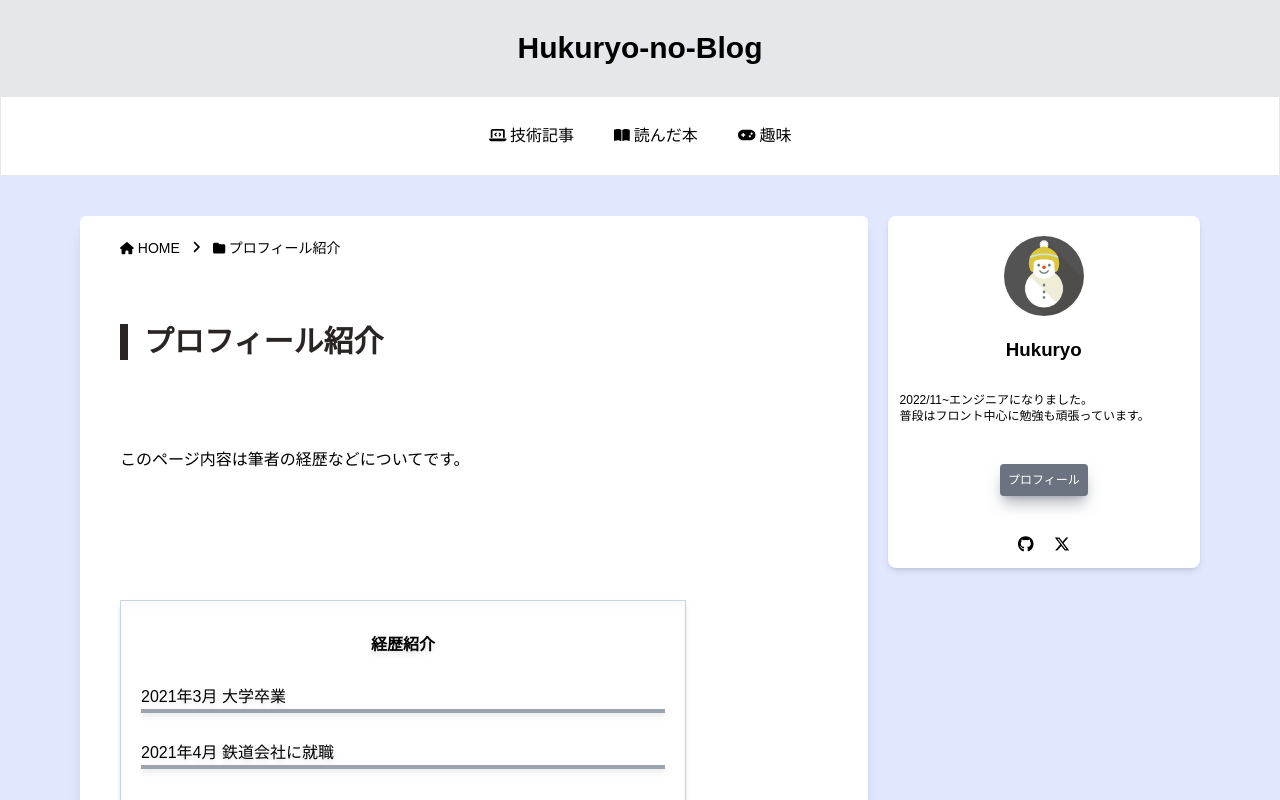
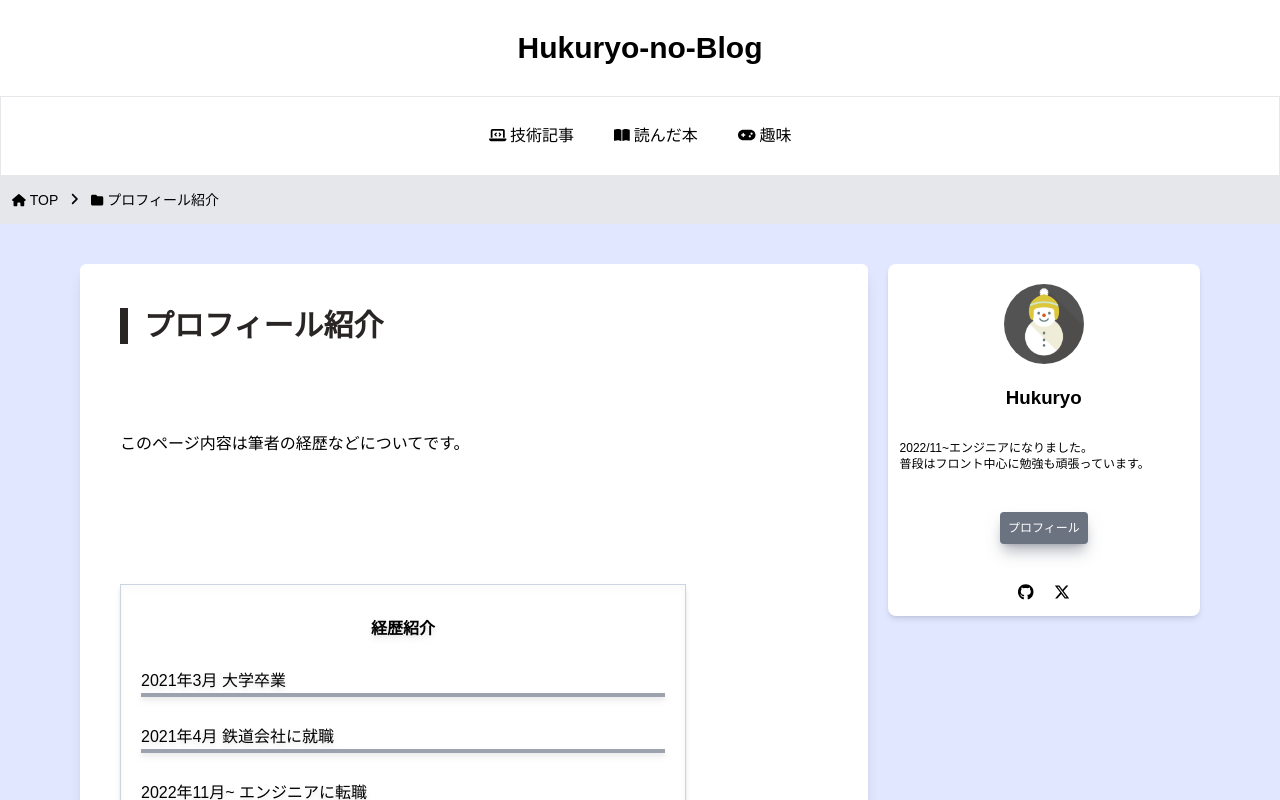
Before and after one commit to hukuryo/Hukuryo-Blog, a Next.js app: page /profile in a window 1280 px wide. Shown: the top 800 px of the page. Built offline with nearby package versions, Linux system fonts and the light colour scheme.

Commit message:
レイアウト修正

```diff
--- a/components/ArticleList.tsx
+++ b/components/ArticleList.tsx
@@ -7,7 +7,6 @@ import { faClock } from "@fortawesome/free-solid-svg-icons";
 import { ArticleProps } from "../types/article";
 
 const ArticleList: React.FC<ArticleProps> = ({ articles, pass }) => {
-
     return (
         <ul className="grid grid-cols-1 md:grid-cols-2 lg:grid-cols-2 xl:grid-cols-3 gap-4">
             {articles.map((article) => (
@@ -25,6 +24,7 @@ const ArticleList: React.FC<ArticleProps> = ({ articles, pass }) => {
                             className="my-auto ml-0 mr-4 max-w-full rounded-md border-stone-300 bg-stone-200 shadow-md dark:bg-stone-100 dark:opacity-80 md:h-20 md:w-20"
                         />
                             <div>
+                                <span className="text-sm rounded-full p-2 bg-gray-200">{article.category}</span>
                                 <h3 className="text-sm text-stone-800 line-clamp-3 dark:text-stone-200 md:text-base">{article.title}</h3>
                                 <div className="flex items-center">
                                     <FontAwesomeIcon icon={faClock} className="h-3 mr-1" />
--- a/components/Header.tsx
+++ b/components/Header.tsx
@@ -12,7 +12,7 @@ export function Header() {
     };
     return (
         <header>
-            <div className="h-24 text-center hidden bg-gray-200 lg:flex">
+            <div className="h-24 text-center hidden bg-white lg:flex">
                 <h3 className="font-bold text-3xl flex border-none justify-center items-center w-full">
                     <Link href="/" className="hover:opacity-70">
                         Hukuryo-no-Blog
--- a/components/PageTracking.tsx
+++ b/components/PageTracking.tsx
@@ -10,9 +10,9 @@ export function PageTracking(props: Tracking) {
     const { pass, pageTitle, articleTitle, articlePass } = props;
 
     return (
-        <div className='mb-10'>
+        <div className='py-3 pl-3 bg-gray-200'>
             <Link href="/" legacyBehavior>
-                <a className='mr-3 text-sm hover:underline'><FontAwesomeIcon size="sm" icon={faHome} className='mr-1'/>HOME</a>
+                <a className='mr-3 text-sm hover:underline'><FontAwesomeIcon size="sm" icon={faHome} className='mr-1'/>TOP</a>
             </Link>
             <FontAwesomeIcon size="sm" icon={faAngleRight} />
             <Link href={`/${pass}`} legacyBehavior>
--- a/pages/articles/index.tsx
+++ b/pages/articles/index.tsx
@@ -28,8 +28,8 @@ export default function Article({ articles }: ArticleProps) {
                 <title>技術記事一覧</title>
             </Head>
             <Header />
+            <PageTracking pass={"articles"} pageTitle={"技術記事"}/>
             <Layout>
-                <PageTracking pass={"articles"} pageTitle={"技術記事"}/>
                 <PageTitle title={"技術記事"}/>
                 <ArticleList articles={articles} pass={"articles"} />
             </Layout>
--- a/pages/books/[id].tsx
+++ b/pages/books/[id].tsx
@@ -27,13 +27,14 @@ const BlogId: FC<BlogIdProps> = ({ blog }) => {
                 <title>{blog.title}</title>
             </Head>
             <Header />
+            <PageTracking pass={"books"} pageTitle={"読んだ本"} articleTitle={blog.title} articlePass={blog.id}/>
             <h1 className="text-4xl text-center mt-10 font-bold pb-6"><FontAwesomeIcon icon={faClipboard} className="mr-2" />{blog.title}</h1>
             <ArticlePageLayout>
                 <SideBar />
                 <div className="mb-10 ml-5 p-7 shadow-lg bg-white rounded-md w-full">
                     <div className="mb-10">
-                        <PageTracking pass={"books"} pageTitle={"読んだ本"} articleTitle={blog.title} articlePass={blog.id}/>
-                        <small className="text-gray-500">
+                        <span className="text-sm rounded-full p-2 bg-gray-200">{blog.category}</span>
+                        <small className="text-gray-500 ml-2">
                             <FontAwesomeIcon icon={faClock} className="mr-1" />
                             {createdDate}
                         </small>
--- a/pages/books/index.tsx
+++ b/pages/books/index.tsx
@@ -27,8 +27,8 @@ export default function books({ articles }: ArticleProps) {
                 <title>読んだ書籍一覧</title>
             </Head>
             <Header />
+            <PageTracking pass={"books"} pageTitle={"読んだ書籍一覧"}/>
             <Layout>
-                <PageTracking pass={"books"} pageTitle={"読んだ書籍一覧"}/>
                 <PageTitle title={"読んだ書籍一覧"}/>
                 <ArticleList articles={ articles } pass={"books"} />
                 <ScrollUp />
--- a/pages/hobbies/[id].tsx
+++ b/pages/hobbies/[id].tsx
@@ -28,13 +28,14 @@ const BlogId: FC<BlogIdProps> = ({ blog }) => {
                 <title>{blog.title}</title>
             </Head>
             <Header />
+            <PageTracking pass={"hobbies"} pageTitle={"趣味"} articleTitle={blog.title} articlePass={blog.id}/>
             <h1 className="text-4xl text-center mt-10 font-bold pb-6"><FontAwesomeIcon icon={faClipboard} className="mr-2" />{blog.title}</h1>
             <ArticlePageLayout>
                 <SideBar />
                 <div className="mb-10 ml-5 p-7 shadow-lg bg-white rounded-md w-full">
                     <div className="mb-10">
-                        <PageTracking pass={"hobbies"} pageTitle={"趣味"} articleTitle={blog.title} articlePass={blog.id}/>
-                        <small className="text-gray-500">
+                        <span className="text-sm rounded-full p-2 bg-gray-200">{blog.category}</span>
+                        <small className="text-gray-500 ml-2">
                             <FontAwesomeIcon icon={faClock} className="mr-1" />
                             {createdDate}
                         </small>
--- a/pages/hobbies/index.tsx
+++ b/pages/hobbies/index.tsx
@@ -27,8 +27,8 @@ export default function books({ articles }: ArticleProps) {
                 <title>趣味</title>
             </Head>
             <Header />
+            <PageTracking pass={"hobbies"} pageTitle={"趣味"}/>
             <Layout>
-                <PageTracking pass={"hobbies"} pageTitle={"趣味"}/>
                 <PageTitle title={"趣味"} />
                 <ArticleList articles={ articles } pass={"hobbies"} />
                 <ScrollUp />
--- a/pages/profile/index.tsx
+++ b/pages/profile/index.tsx
@@ -13,15 +13,15 @@ import Head from 'next/head';
 export default function profile() {
     return (
         <>
-            <Header/>
             <Head>
                 <title>プロフィール紹介</title>
             </Head>
+            <Header/>
+            <PageTracking pass={"profile"} pageTitle={"プロフィール紹介"}/>
             <main className="pt-10 sm:px-20 pb-48 bg-indigo-100 px-5">
                 <div className="flex flex-row-reverse">
                 <SideBar />
                     <div className="w-full bg-white px-10 py-5 pb-10 shadow-lg rounded-md">
-                    <PageTracking pass={"profile"} pageTitle={"プロフィール紹介"}/>
                         <PageTitle title={"プロフィール紹介"}/>
                         <p className="mt-16">このページ内容は筆者の経歴などについてです。</p>
                         <div className="mt-32">
--- a/styles/globals.css
+++ b/styles/globals.css
@@ -43,6 +43,9 @@ html {
     padding: 10px;
     margin: 10px 0;
   }
+  strong{
+    list-style: none;
+  }
   img{
     margin: 20px 0;
   }
--- a/types/article.ts
+++ b/types/article.ts
@@ -8,6 +8,7 @@ export type ArticleContent = {
     publishedAt: string;
     imageUrl: ImageUrl;
     body: string;
+    category: string;
     pass: string;
 };
 
@@ -22,6 +23,7 @@ export type BlogContent = {
     title: string;
     publishedAt: string;
     body: string;
+    category: string;
 };
 
 export type BlogIdProps = {
```
Also changed, not shown: pages/articles/[id].tsx (+4 -5 lines).
